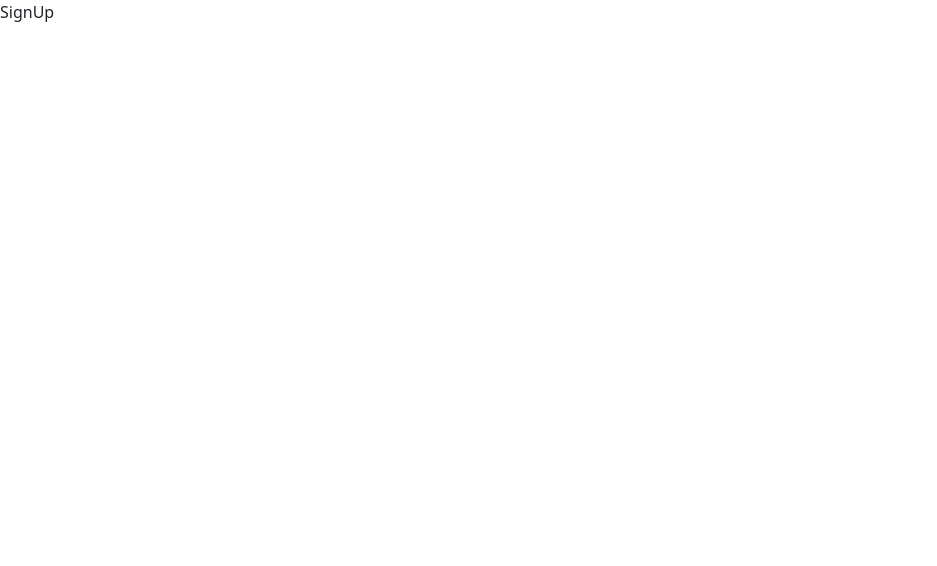
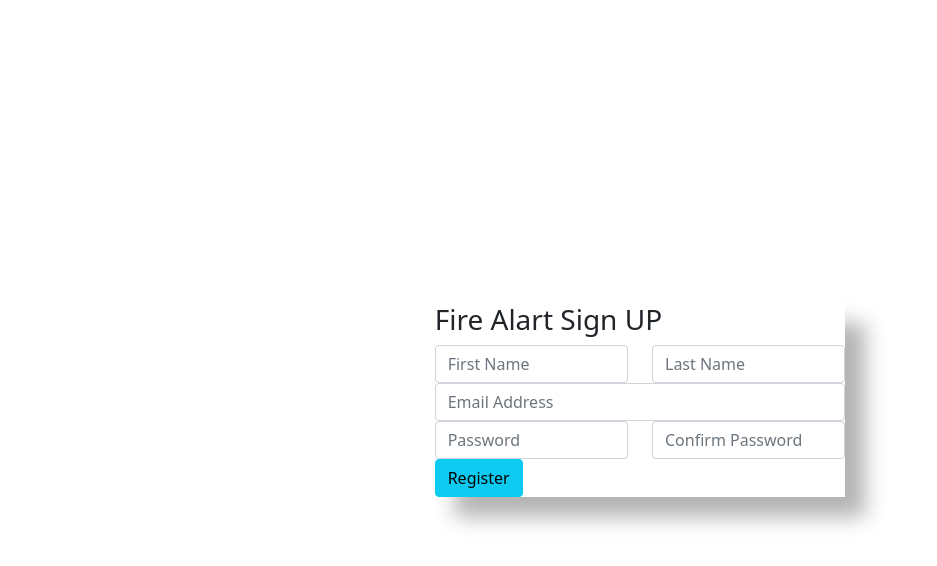
Before and after one commit to ParnThanatibordee/fire-alarm, a React (Create React App) app in the folder fire-alarm-back-end/: page /signup in a window 1280 px wide. Shown: the top 566 px of the page, without its empty margins (0-937 px from the left). Built offline with nearby package versions, Linux system fonts and the light colour scheme.

Commit message:
done signup page frame

```diff
--- a/fire-alarm-back-end/src/App.css
+++ b/fire-alarm-back-end/src/App.css
@@ -55,3 +55,16 @@
 #login .container #login-row #login-column #login-box #login-form #register-link {
   margin-top: -85px;
 }
+
+.centered-form{
+	margin-top: 60px;
+  display: flex;
+  justify-content: center;
+  align-items: center;
+  height:100vh;
+}
+
+.centered-form .panel{
+	background: rgba(255, 255, 255, 0.8);
+	box-shadow: rgba(0, 0, 0, 0.3) 20px 20px 20px;
+}
--- a/fire-alarm-back-end/src/components/Login.js
+++ b/fire-alarm-back-end/src/components/Login.js
@@ -1,4 +1,4 @@
-import React, { useState } from 'react';
+import React from 'react';
 import {Link} from 'react-router-dom';
 import 'bootstrap/dist/css/bootstrap.min.css';
 
@@ -6,27 +6,27 @@ const Login = () => {
   return (
     <div className='loginPage'>
          <div id="login">
-        <h3 class="text-center text-white pt-5">Fire ALert</h3>
-        <div class="container">
-            <div id="login-row" class="row justify-content-center align-items-center">
-                <div id="login-column" class="col-md-6">
-                    <div id="login-box" class="col-md-12">
-                        <form id="login-form" class="form" action="" method="post">
-                            <h3 class="text-center text-info">Login</h3>
-                            <div class="form-group">
-                                <label for="username" class="text-info">Username:</label><br/>
-                                <input type="text" name="username" id="username" class="form-control" />
+        <h3 className="text-center text-white pt-5">Fire ALert</h3>
+        <div className="container">
+            <div id="login-row" className="row justify-content-center align-items-center">
+                <div id="login-column" className="col-md-6">
+                    <div id="login-box" className="col-md-12">
+                        <form id="login-form" className="form" action="" method="post">
+                            <h3 className="text-center text-info">Login</h3>
+                            <div className="form-group">
+                                <label for="username" className="text-info">Username:</label><br/>
+                                <input type="text" name="username" id="username" className="form-control" />
                             </div>
-                            <div class="form-group">
-                                <label for="password" class="text-info">Password:</label><br/>
-                                <input type="text" name="password" id="password" class="form-control" />
+                            <div className="form-group">
+                                <label for="password" className="text-info">Password:</label><br/>
+                                <input type="text" name="password" id="password" className="form-control" />
                             </div>
-                            <div class="form-group">
-                                <label for="remember-me" class="text-info"><br/><span>Remember me</span><span><input id="remember-me" name="remember-me" type="checkbox"/></span></label><br/>
-                                <input type="submit" name="submit" class="btn btn-info btn-md" value="submit"/>
+                            <div className="form-group">
+                                <label for="remember-me" className="text-info"><br/><span>Remember me</span><span><input id="remember-me" name="remember-me" type="checkbox"/></span></label><br/>
+                                <input type="submit" name="submit" className="btn btn-info btn-md" value="submit"/>
                             </div>
-                            <div id="register-link" class="text-right">
-                                <Link to="/signup" class="text-info">Register here</Link>
+                            <div id="register-link" className="text-right">
+                                <Link to="/signup" className="text-info">Register here</Link>
                             </div>
                         </form>
                     </div>
--- a/fire-alarm-back-end/src/components/SignUp.js
+++ b/fire-alarm-back-end/src/components/SignUp.js
@@ -1,8 +1,53 @@
 import React from 'react'
+import 'bootstrap/dist/css/bootstrap.min.css';
 
 const SignUp = () => {
   return (
-    <div>SignUp</div>
+    <div className="row centered-form">
+        <div className="col-xs-12 col-sm-8 col-md-4 col-sm-offset-2 col-md-offset-4">
+            <div className="panel panel-default">
+                <div className="panel-heading">
+                    <h3 className="panel-title">Fire Alart Sign UP</h3>
+                </div>
+                <div className="panel-body">
+                    <form role="form">
+                        <div className="row">
+                            <div className="col-xs-6 col-sm-6 col-md-6">
+                                <div className="form-group">
+                                    <input type="text" name="first_name" id="first_name" className="form-control input-sm" placeholder="First Name"  />
+                                </div>
+                            </div>
+                            <div className="col-xs-6 col-sm-6 col-md-6">
+                                <div className="form-group">
+                                    <input type="text" name="last_name" id="last_name" className="form-control input-sm" placeholder="Last Name" />
+                                </div>
+                            </div>
+                        </div>
+
+                        <div className="form-group">
+                            <input type="email" name="email" id="email" className="form-control input-sm" placeholder="Email Address" />
+                        </div>
+
+                        <div className="row">
+                            <div className="col-xs-6 col-sm-6 col-md-6">
+                                <div className="form-group">
+                                    <input type="password" name="password" id="password" className="form-control input-sm" placeholder="Password" />
+                                </div>
+                            </div>
+                            <div className="col-xs-6 col-sm-6 col-md-6">
+                                <div className="form-group">
+                                    <input type="password" name="password_confirmation" id="password_confirmation" className="form-control input-sm" placeholder="Confirm Password" />
+                                </div>
+                            </div>
+                        </div>
+
+                        <input type="submit" value="Register" className="btn btn-info btn-block" />
+
+                    </form>
+                </div>
+            </div>
+        </div>
+    </div>
   )
 }
 
```
